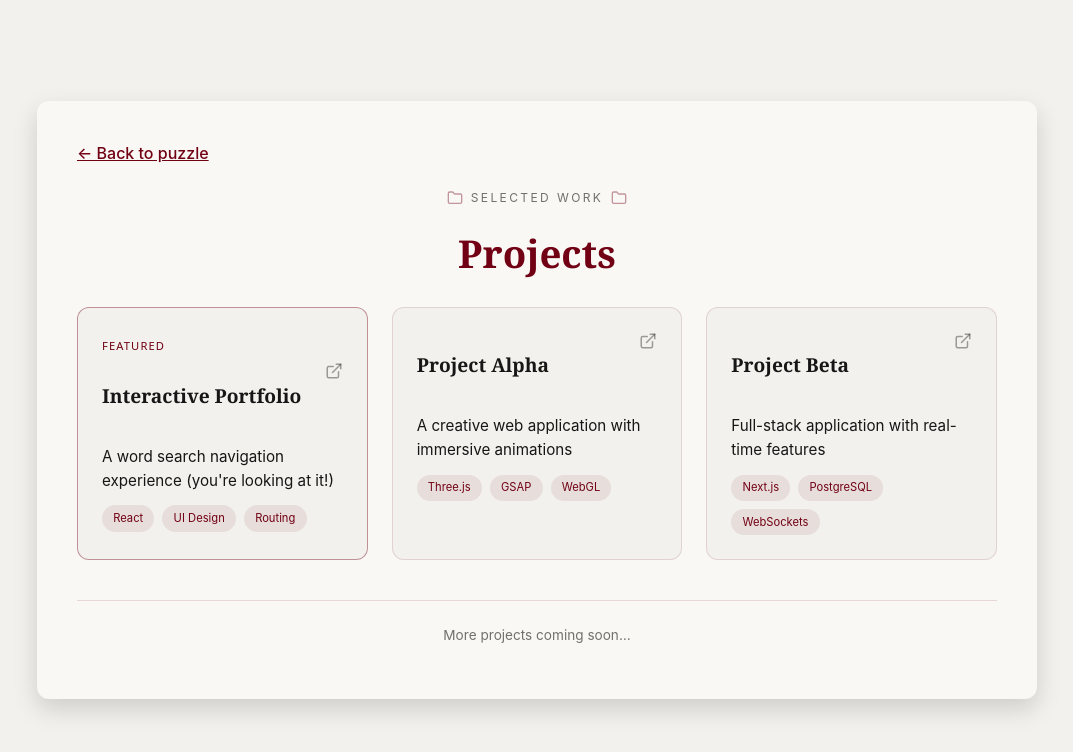
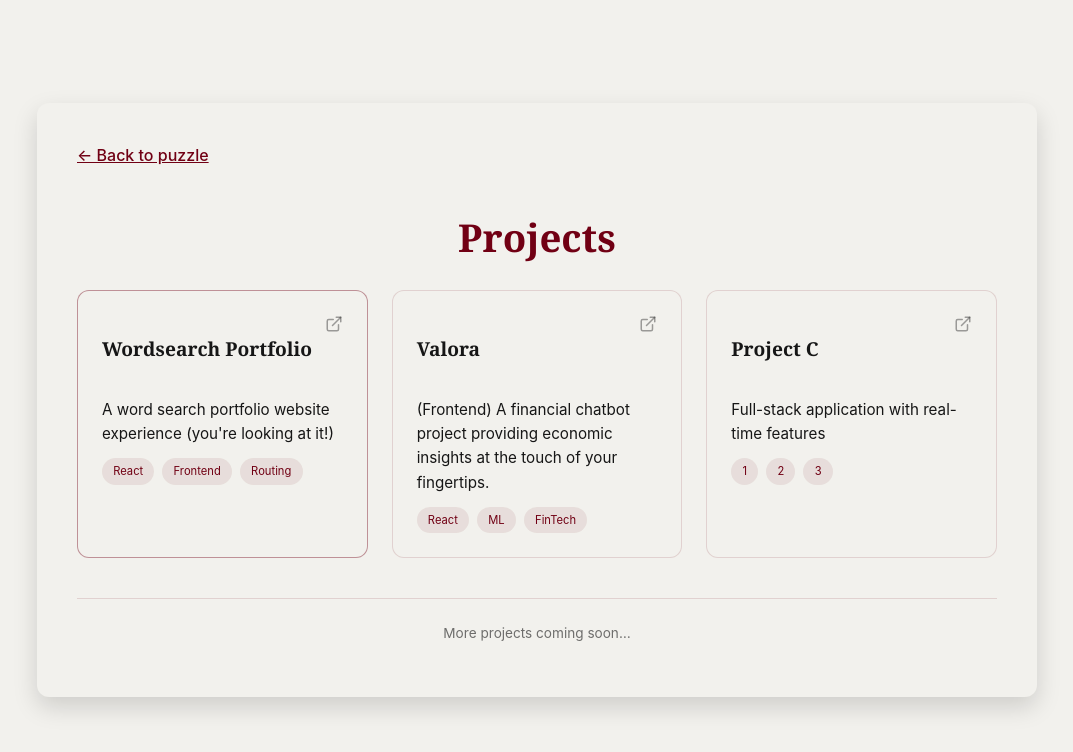
Before and after one commit to lyvnrin/portfolio, a React (Vite) app: page /projects in a window 1280 px wide. Shown: the top 752 px of the page, without its empty margins (103-1176 px from the left). Built offline with nearby package versions, Linux system fonts and the light colour scheme.

Commit message:
Adjusting design + text in projects page

```diff
--- a/src/components/Wordsearch.jsx
+++ b/src/components/Wordsearch.jsx
@@ -91,13 +91,13 @@ const WordSearch = () => {
             flexDirection: "column",
             alignItems: "center",
             justifyContent: "center",
-            backgroundColor: "#F2F1ED",
+            backgroundColor: "#710014",
             padding: "2rem",
             boxSizing: "border-box",
         }}>
             <div style={{ textAlign: "center", marginBottom: "2rem" }}>
-                <h1 style={{ fontSize: "3rem", marginBottom: "0.5rem", fontFamily: "Georgia, serif", color:"#710014" }}>Lavanya Kamble</h1>
-                <p style={{color:"#161616", fontFamily: "'Poppins', sans-serif"}}>Hover over the hidden words to navigate</p>
+                <h1 style={{ fontSize: "3rem", marginBottom: "0.5rem", fontFamily: "Georgia, serif", color:"#F2EFE6" }}>Lavanya Kamble</h1>
+                <p style={{color:"#F2EFE6", fontFamily: "'Poppins', sans-serif"}}>Hover over the hidden words to navigate</p>
             </div>
 
             <div style={pageBoxStyle}>
@@ -125,7 +125,7 @@ const WordSearch = () => {
                     flexWrap: "wrap",
                     fontSize: "1rem",
                     fontWeight: "bold",
-                    color: "#710014",
+                    color: "#161616",
                 }}>
                     {wordList.map(word => (
                         <span
--- a/src/pages/Projects.jsx
+++ b/src/pages/Projects.jsx
@@ -1,23 +1,24 @@
 import { Link } from "react-router-dom";
-import { ExternalLink, Folder } from "lucide-react";
+import { ExternalLink } from "lucide-react";
 
 const projects = [
     {
-        title: "Interactive Portfolio",
-        description: "A word search navigation experience (you're looking at it!)",
-        tags: ["React", "UI Design", "Routing"],
+        title: "Wordsearch Portfolio",
+        description: "A word search portfolio website experience (you're looking at it!)",
+        tags: ["React", "Frontend", "Routing"],
         featured: true,
     },
     {
-        title: "Project Alpha",
-        description: "A creative web application with immersive animations",
-        tags: ["Three.js", "GSAP", "WebGL"],
+        title: "Valora",
+        description:
+            "(Frontend) A financial chatbot project providing economic insights at the touch of your fingertips.",
+        tags: ["React", "ML", "FinTech"],
         featured: false,
     },
     {
-        title: "Project Beta",
+        title: "Project C",
         description: "Full-stack application with real-time features",
-        tags: ["Next.js", "PostgreSQL", "WebSockets"],
+        tags: ["1", "2", "3"],
         featured: false,
     },
 ];
@@ -29,12 +30,6 @@ const Projects = () => {
                 <Link to="/" style={styles.backLink}>
                     ← Back to puzzle
                 </Link>
-
-                <div style={styles.header}>
-                    <Folder size={16} style={styles.iconMuted} />
-                    <span style={styles.kicker}>Selected Work</span>
-                    <Folder size={16} style={styles.iconMuted} />
-                </div>
 
                 <h1 style={styles.title}>Projects</h1>
 
@@ -48,17 +43,32 @@ const Projects = () => {
                                     ? "#71001466"
                                     : "#71001422",
                             }}
+                            onMouseEnter={(e) => {
+                                e.currentTarget.style.transform =
+                                    styles.cardHover.transform;
+                                e.currentTarget.style.boxShadow =
+                                    styles.cardHover.boxShadow;
+                            }}
+                            onMouseLeave={(e) => {
+                                e.currentTarget.style.transform = "translateY(0)";
+                                e.currentTarget.style.boxShadow = "none";
+                            }}
                         >
-                            {project.featured && (
-                                <span style={styles.featured}>Featured</span>
-                            )}
+                            {/*{project.featured && (*/}
+                            {/*    <span style={styles.featured}>Featured</span>*/}
+                            {/*)}*/}
 
                             <div style={styles.cardHeader}>
                                 <h3 style={styles.cardTitle}>{project.title}</h3>
-                                <ExternalLink size={18} style={styles.externalIcon} />
+                                <ExternalLink
+                                    size={18}
+                                    style={styles.externalIcon}
+                                />
                             </div>
 
-                            <p style={styles.description}>{project.description}</p>
+                            <p style={styles.description}>
+                                {project.description}
+                            </p>
 
                             <div style={styles.tags}>
                                 {project.tags.map((tag, i) => (
@@ -71,9 +81,7 @@ const Projects = () => {
                     ))}
                 </div>
 
-                <p style={styles.footerNote}>
-                    More projects coming soon…
-                </p>
+                <p style={styles.footerNote}>More projects coming soon…</p>
             </div>
         </div>
     );
@@ -93,7 +101,7 @@ const styles = {
     inner: {
         width: "100%",
         maxWidth: "1000px",
-        backgroundColor: "#F9F8F4",
+        backgroundColor: "#F2F1ED",
         padding: "2.5rem",
         borderRadius: "12px",
         boxShadow: "0 10px 25px rgba(0,0,0,0.15)",
@@ -105,23 +113,6 @@ const styles = {
         textDecoration: "underline",
         marginBottom: "1.5rem",
         display: "inline-block",
-    },
-    header: {
-        display: "flex",
-        alignItems: "center",
-        justifyContent: "center",
-        gap: "0.5rem",
-        marginBottom: "0.5rem",
-    },
-    kicker: {
-        fontSize: "0.75rem",
-        letterSpacing: "0.2em",
-        textTransform: "uppercase",
-        color: "#16161699",
-        fontFamily: "Inter, sans-serif",
-    },
-    iconMuted: {
-        color: "#71001466",
     },
     title: {
         textAlign: "center",
@@ -142,6 +133,10 @@ const styles = {
         border: "1px solid",
         transition: "transform 0.25s ease, box-shadow 0.25s ease",
     },
+    cardHover: {
+        transform: "translateY(-6px)",
+        boxShadow: "0 12px 30px rgba(0,0,0,0.18)",
+    },
     featured: {
         fontSize: "0.7rem",
         textTransform: "uppercase",
@@ -149,6 +144,7 @@ const styles = {
         color: "#710014",
         marginBottom: "0.5rem",
         display: "inline-block",
+        fontFamily: "Inter, sans-serif",
     },
     cardHeader: {
         display: "flex",
```
